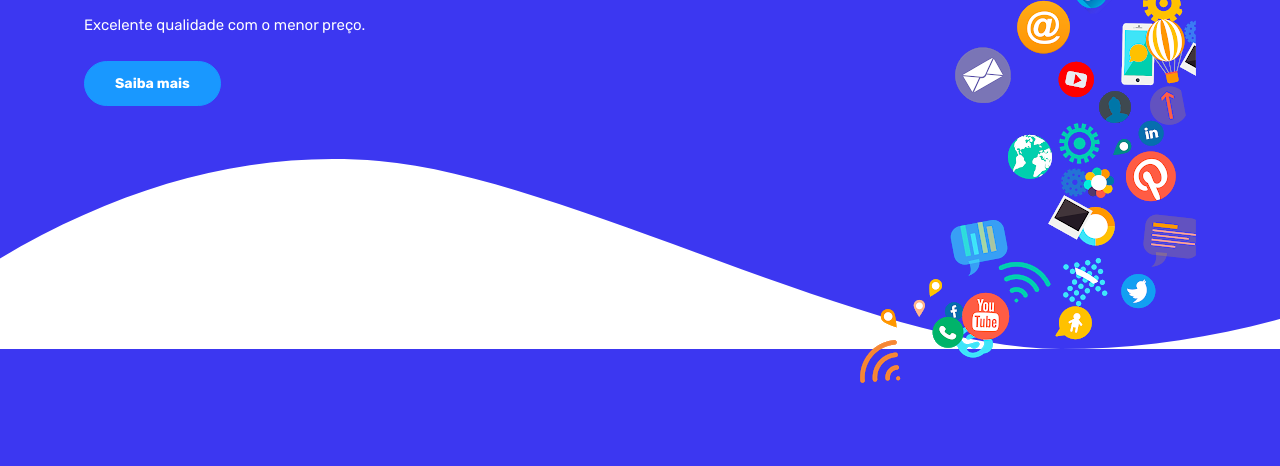
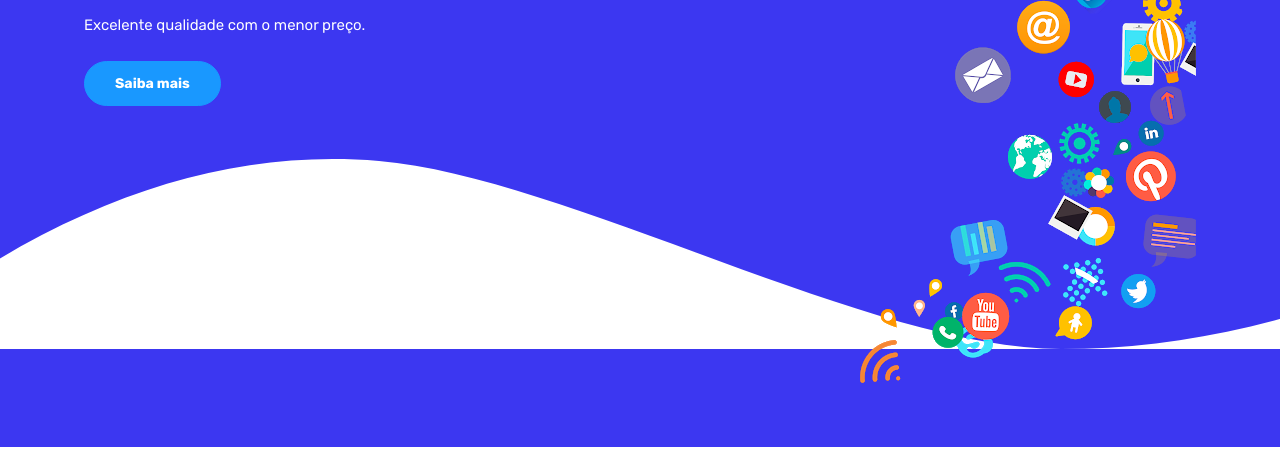
Before and after one commit to Aelysson15/heroiverso, a website: page index.html in a window 1280 px wide. Shown: the part 334-800 px from the top of the page. Drawn offline with nearby package versions, Linux system fonts and the light colour scheme; files that its build step writes are made by us from their sources.

Commit message:
novos ajustes

```diff
--- a/scss/_main.scss
+++ b/scss/_main.scss
@@ -14,7 +14,7 @@ html {
 }
 
 .main-banner {
-	padding: 4.2rem 0 14rem 0;
+	padding: 4.2rem 0 4rem 0;
 	color: $white;
 	background-size: cover;
 	@media (max-width: 991px) {
```
